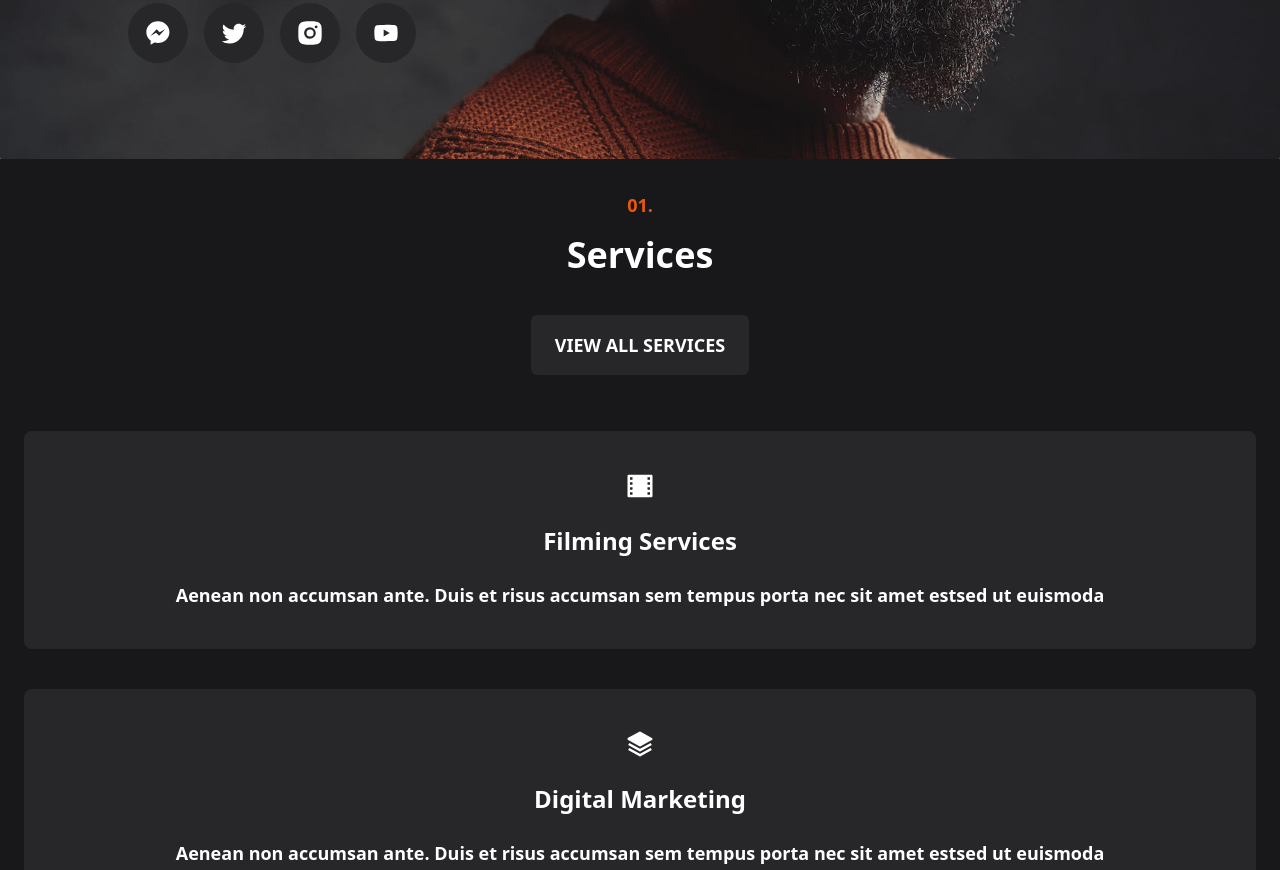
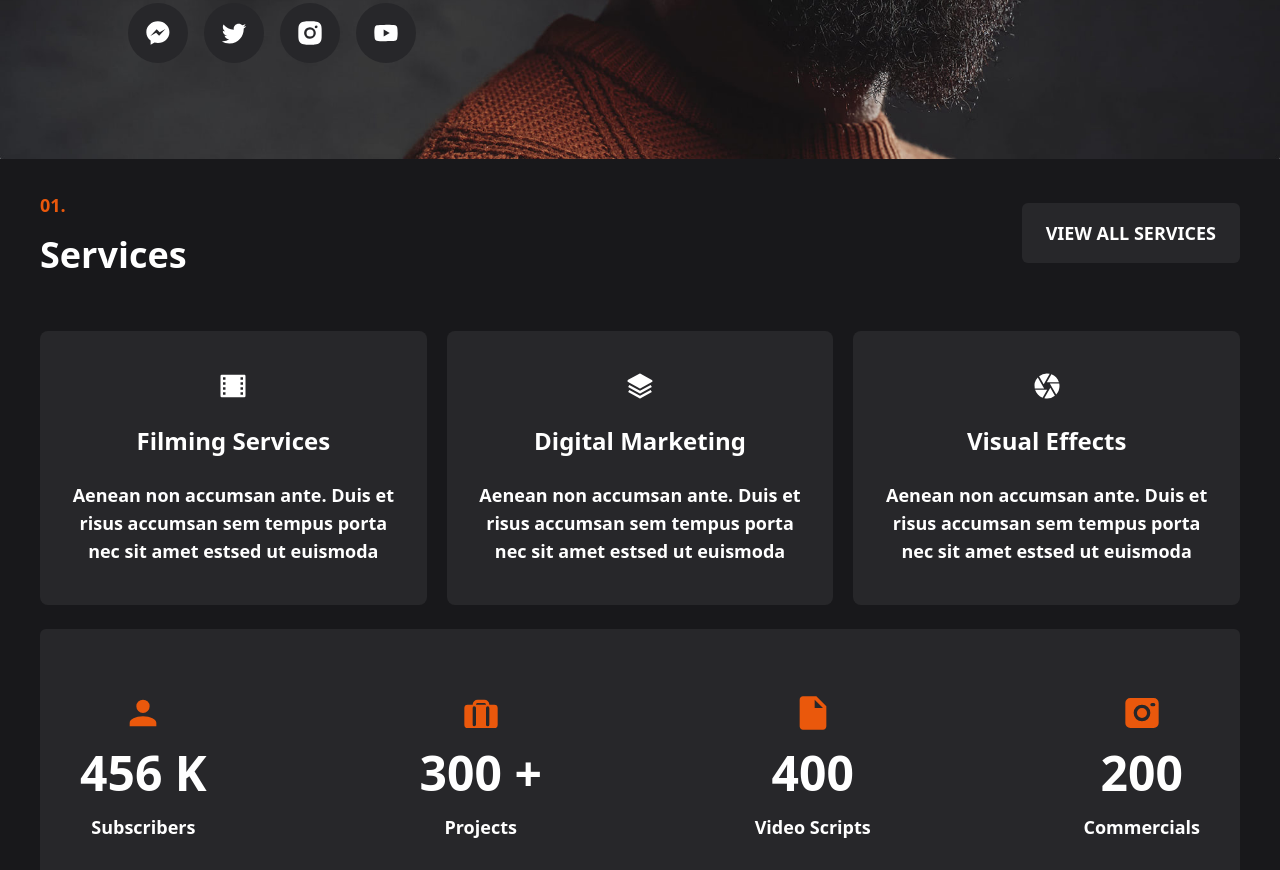
Before and after one commit to rahatulahsan/portfolio-website-with-tailwind, a website: page index.html in a window 1280 px wide. Shown: the part 549-1419 px from the top of the page. Drawn offline with Linux system fonts and the light colour scheme.

Commit message:
Service Section Completed

```diff
--- a/index.html
+++ b/index.html
@@ -52,12 +52,12 @@
   <!--Hero Section End-->
 
   <!--Services Section Start-->
-  <div class="bg-zinc-900 flex flex-col gap-6 px-6">
+  <div class="bg-zinc-900 flex flex-col gap-6 px-6 md:px-10">
 
     <!--Titile Container-->
-    <div class="flex flex-col items-center gap-10 py-8">
+    <div class="flex flex-col items-center gap-10 py-8 md:flex-row justify-between">
 
-      <div class="flex flex-col items-center gap-4">
+      <div class="flex flex-col items-center gap-4 md:items-start">
         <span class="text-orange-600 text-center text-lg font-sans font-bold">01.</span>
         <h2 class="text-white font-sans text-4xl font-bold">Services</h2>
       </div>
@@ -70,26 +70,26 @@
     <!--Titile Container End-->
 
     <!--Service Box Container-->
-    <div class="flex flex-col gap-10">
+    <div class="grid grid-cols-1 gap-10 md:grid-cols-3 md:gap-5">
 
       <!--Box Item 1-->
-      <div class="bg-zinc-800 flex flex-col gap-6 items-center py-10 px-14 rounded-lg hover:bg-orange-600 duration-200">
+      <div class="bg-zinc-800 flex flex-col gap-6 items-center py-10 px-14 rounded-lg hover:bg-orange-600 duration-200 md:px-6">
         <svg xmlns="http://www.w3.org/2000/svg" width="30" height="30" viewBox="0 0 24 24"><path fill="white" d="M2 3.993A1 1 0 0 1 2.992 3h18.016c.548 0 .992.445.992.993v16.014a1 1 0 0 1-.992.993H2.992A.993.993 0 0 1 2 20.007V3.993ZM4 5v2h2V5H4Zm14 0v2h2V5h-2ZM4 9v2h2V9H4Zm14 0v2h2V9h-2ZM4 13v2h2v-2H4Zm14 0v2h2v-2h-2ZM4 17v2h2v-2H4Zm14 0v2h2v-2h-2Z"/></svg>
-        <h3 class="text-white font-sans text-2xl capitalize font-bold">Filming Services</h3>
+        <h3 class="text-white font-sans text-2xl capitalize font-semibold text-center">Filming Services</h3>
         <p class="text-white font-sans text-lg text-center font-semibold">Aenean non accumsan ante. Duis et risus accumsan sem tempus porta nec sit amet estsed ut euismoda</p>
       </div>
 
       <!--Box Item 2-->
-      <div class="bg-zinc-800 flex flex-col gap-6 items-center py-10 px-14 rounded-lg hover:bg-orange-600 duration-200">
+      <div class="bg-zinc-800 flex flex-col gap-6 items-center py-10 px-14 rounded-lg hover:bg-orange-600 duration-200 md:px-6">
         <svg xmlns="http://www.w3.org/2000/svg" width="30" height="30" viewBox="0 0 24 24"><path fill="white" d="m21.484 7.125l-9.022-5a1.003 1.003 0 0 0-.968 0l-8.978 4.96a1 1 0 0 0-.003 1.748l9.022 5.04a.995.995 0 0 0 .973.001l8.978-5a1 1 0 0 0-.002-1.749z"/><path fill="white" d="m12 15.856l-8.515-4.73l-.971 1.748l9 5a1 1 0 0 0 .971 0l9-5l-.971-1.748L12 15.856z"/><path fill="white" d="m12 19.856l-8.515-4.73l-.971 1.748l9 5a1 1 0 0 0 .971 0l9-5l-.971-1.748L12 19.856z"/></svg>
-        <h3 class="text-white font-sans text-2xl capitalize font-bold">Digital Marketing</h3>
+        <h3 class="text-white font-sans text-2xl capitalize font-semibold text-center">Digital Marketing</h3>
         <p class="text-white font-sans text-lg text-center font-semibold">Aenean non accumsan ante. Duis et risus accumsan sem tempus porta nec sit amet estsed ut euismoda</p>
       </div>
 
       <!--Box Item 3-->
-      <div class="bg-zinc-800 flex flex-col gap-6 items-center py-10 px-14 rounded-lg hover:bg-orange-600 duration-200">
+      <div class="bg-zinc-800 flex flex-col gap-6 items-center py-10 px-14 rounded-lg hover:bg-orange-600 duration-200 md:px-6">
         <svg xmlns="http://www.w3.org/2000/svg" width="30" height="30" viewBox="0 0 24 24"><path fill="white" d="m9.4 10.5l4.77-8.26a9.984 9.984 0 0 0-8.49 2.01l3.66 6.35l.06-.1zM21.54 9c-.92-2.92-3.15-5.26-6-6.34L11.88 9h9.66zm.26 1h-7.49l.29.5l4.76 8.25A9.91 9.91 0 0 0 22 12c0-.69-.07-1.35-.2-2zM8.54 12l-3.9-6.75A9.958 9.958 0 0 0 2.2 14h7.49l-1.15-2zm-6.08 3c.92 2.92 3.15 5.26 6 6.34L12.12 15H2.46zm11.27 0l-3.9 6.76a9.984 9.984 0 0 0 8.49-2.01l-3.66-6.35l-.93 1.6z"/></svg>
-        <h3 class="text-white font-sans text-2xl capitalize font-bold">Visual Effects</h3>
+        <h3 class="text-white font-sans text-2xl capitalize font-semibold">Visual Effects</h3>
         <p class="text-white font-sans text-lg text-center font-semibold">Aenean non accumsan ante. Duis et risus accumsan sem tempus porta nec sit amet estsed ut euismoda</p>
       </div>
 
@@ -97,7 +97,7 @@
     <!--Service Box Container End-->
 
     <!--Services Info Container-->
-    <div class="bg-zinc-800 flex flex-col items-center gap-16 py-20">
+    <div class="bg-zinc-800 flex flex-col items-center gap-12 rounded-md p-16 md:flex-row md:px-10 md:justify-between">
 
       <!--Info Item 1-->
       <div class="flex flex-col items-center gap-4">
```
Also changed, not shown: dist/output.css.
